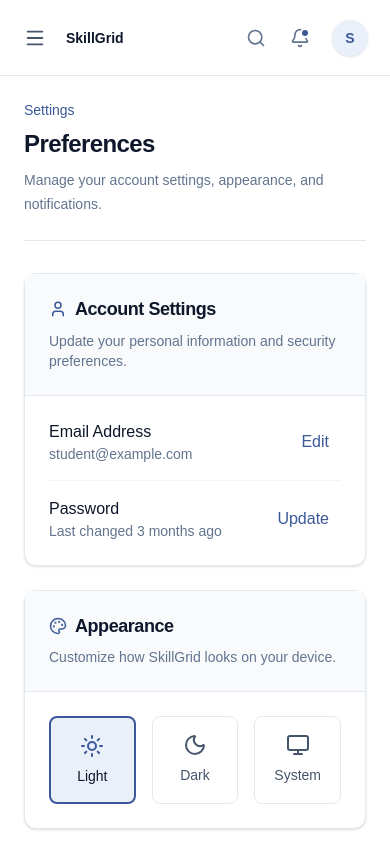
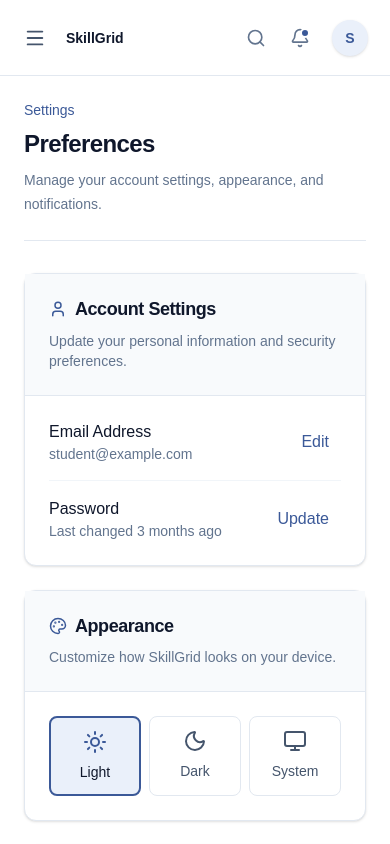
Before and after one commit to thiteswapnil1212-hue/skillGrid, a Next.js app in the folder skillgrid-app/: page /settings in a window 390 px wide. Built offline with nearby package versions, Linux system fonts and the light colour scheme.

Commit message:
style: responsive theme picker for small screens

```diff
--- a/skillgrid-app/src/app/settings/page.tsx
+++ b/skillgrid-app/src/app/settings/page.tsx
@@ -53,16 +53,16 @@
             <p className="text-sm text-slate-500 font-normal mt-1">Customize how SkillGrid looks on your device.</p>
           </CardHeader>
           <CardContent className="p-6">
-            <div className="grid grid-cols-3 gap-4">
-              <button className="flex flex-col items-center gap-2 rounded-lg border-2 border-primary bg-primary-light p-4">
+            <div className="grid grid-cols-3 gap-2 sm:gap-4">
+              <button className="flex flex-col items-center gap-2 rounded-lg border-2 border-primary bg-primary-light p-3 transition-transform active:scale-[0.98] sm:p-4">
                 <Sun size={24} className="text-primary" />
                 <span className="text-sm font-medium text-slate-900">Light</span>
               </button>
-              <button className="flex flex-col items-center gap-2 rounded-lg border border-slate-200 bg-white p-4 hover:border-slate-300">
+              <button className="flex flex-col items-center gap-2 rounded-lg border border-slate-200 bg-white p-3 transition-transform hover:border-slate-300 active:scale-[0.98] sm:p-4">
                 <Moon size={24} className="text-slate-600" />
                 <span className="text-sm font-medium text-slate-600">Dark</span>
               </button>
-              <button className="flex flex-col items-center gap-2 rounded-lg border border-slate-200 bg-white p-4 hover:border-slate-300">
+              <button className="flex flex-col items-center gap-2 rounded-lg border border-slate-200 bg-white p-3 transition-transform hover:border-slate-300 active:scale-[0.98] sm:p-4">
                 <Monitor size={24} className="text-slate-600" />
                 <span className="text-sm font-medium text-slate-600">System</span>
               </button>
```
